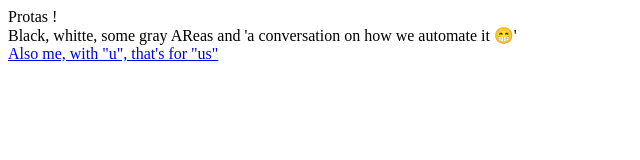
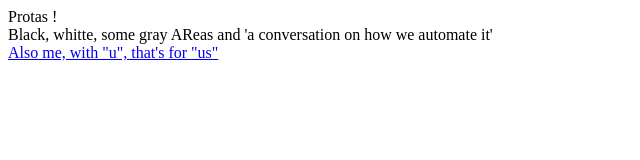
Before and after one commit to OdidaProtas/OdidaProtas.github.io, a plain HTML site: page index.html in a window 1280 px wide. Shown: the whole page, without its empty margins (0-640 px from the left). Drawn offline with Linux system fonts and the light colour scheme.

Commit message:
remove emoji

```diff
--- a/index.html
+++ b/index.html
@@ -9,7 +9,7 @@
 <body>
     Protas !
     <div>
-        Black, whitte, some gray AReas and 'a conversation on how we automate it 😁'
+        Black, whitte, some gray AReas and 'a conversation on how we automate it'
     </div>
     <a href="https://github.com/OdidaProtas">Also me, with "u", that's for "us"</a>
 </body>
```
